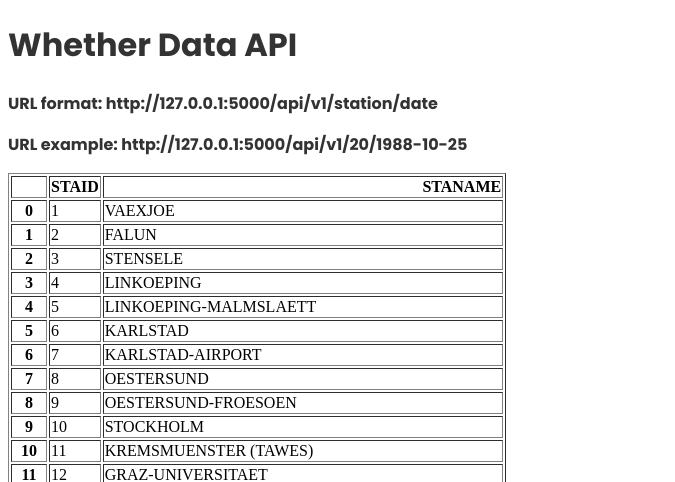
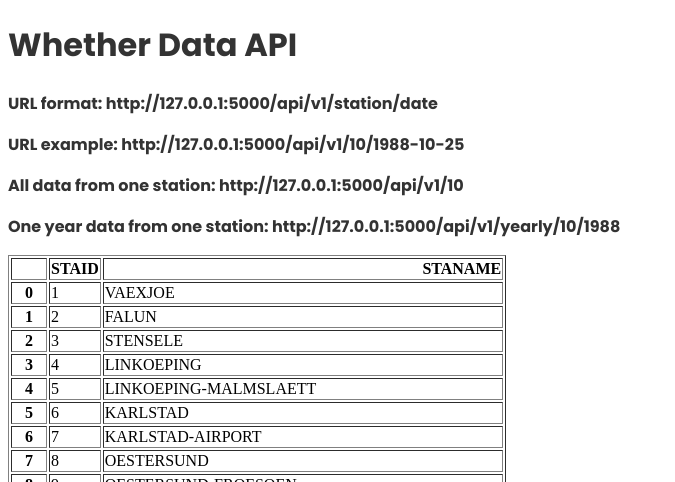
Before and after one commit to SmartConTractor88/Weather-API, a Flask app: page / in a window 1280 px wide. Shown: the part 33-515 px from the top of the page, without its empty margins (0-675 px from the left). Run offline with Flask 3, Linux system fonts and the light colour scheme.

Commit message:
Add more URL patterns.

```diff
--- a/main.py
+++ b/main.py
@@ -12,6 +12,7 @@ stations = stations[['STAID','STANAME                                 ']]
 def home():
     return render_template("/home.html", data=stations.to_html())
 
+
 @app.route("/api/v1/<station>/<date>")
 
 def data(station, date):
@@ -25,5 +26,25 @@ def data(station, date):
         "temperature": temperature
     }
 
+
+@app.route("/api/v1/<station>")
+
+def station_data(station):
+    filename = "data_folder\data_small\TG_STAID" + str(station).zfill(6) + ".txt"
+    df = pd.read_csv(filename, skiprows=20, parse_dates=["    DATE"])
+    result = df.to_dict(orient="records")
+    return result
+
+
+@app.route("/api/v1/yearly/<station>/<year>")
+
+def data_for_year(station, year):
+    filename = "data_folder\data_small\TG_STAID" + str(station).zfill(6) + ".txt"
+    df = pd.read_csv(filename, skiprows=20)
+    df["    DATE"] = df["    DATE"].astype(str)
+    result = df[df["    DATE"].str.startswith(str(year))].to_dict(orient="records")
+    return result
+
+
 if __name__ == "__main__":
     app.run(debug=True)
--- a/templates/home.html
+++ b/templates/home.html
@@ -21,7 +21,10 @@
     </nav>
     <h1>Whether Data API</h1>
     <p>URL format: http://127.0.0.1:5000/api/v1/station/date</p>
-    <p>URL example: http://127.0.0.1:5000/api/v1/20/1988-10-25</p>
+    <p>URL example: http://127.0.0.1:5000/api/v1/10/1988-10-25</p>
+    <p>All data from one station: http://127.0.0.1:5000/api/v1/10</p>
+    <p>One year data from one station: http://127.0.0.1:5000/api/v1/yearly/10/1988</p>
+
     <p>{{data|safe}}</p>
 </body>
 </html>
```
